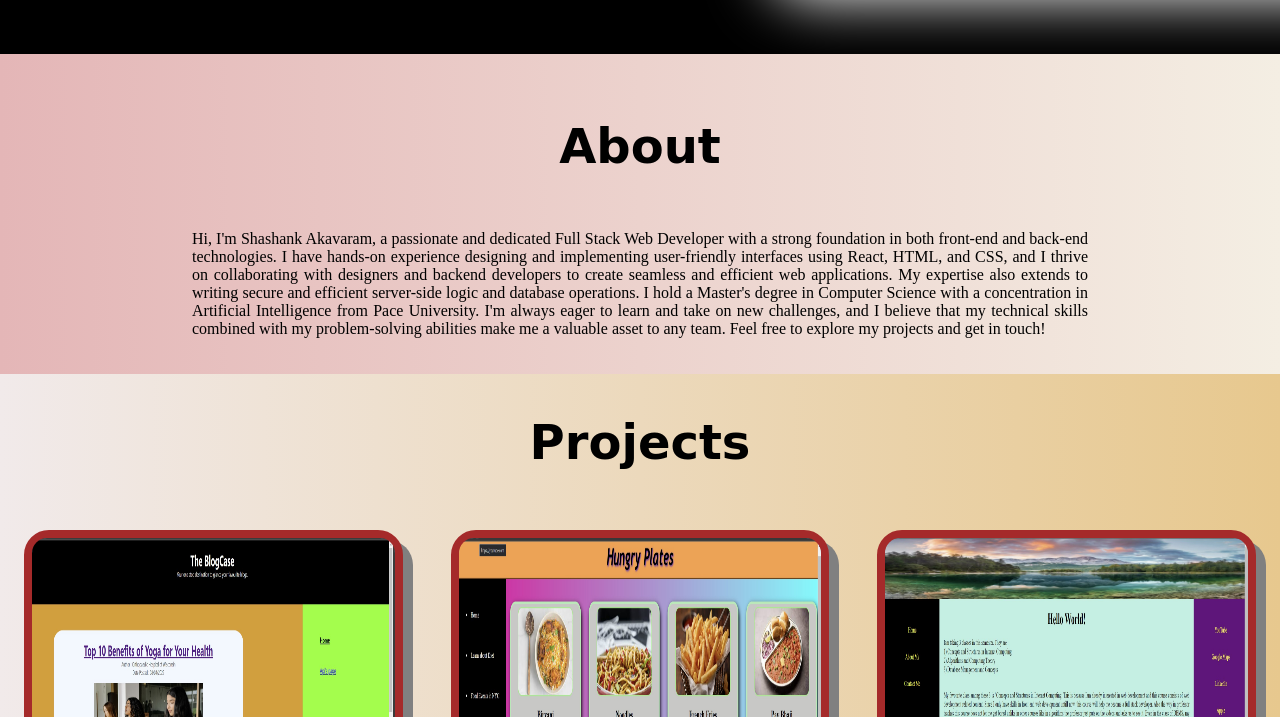
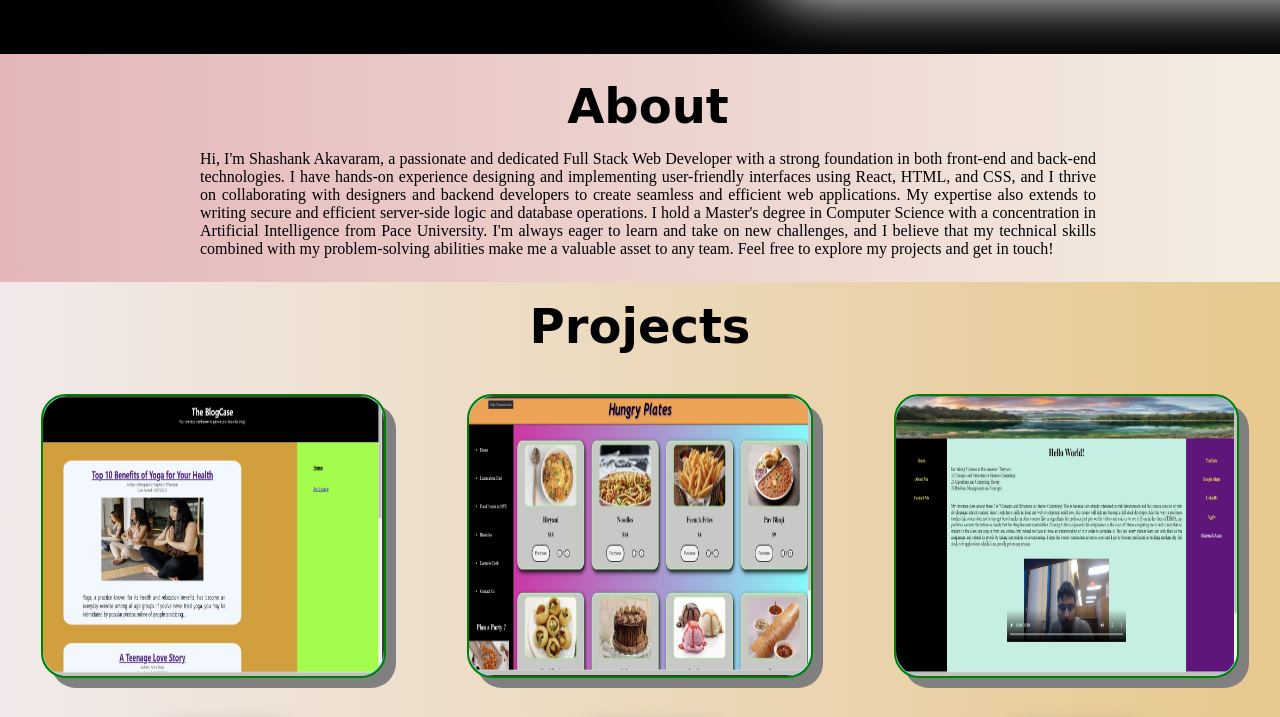
Before and after one commit to shashank-sde/Portfolio, a plain HTML site: page index.html in a window 1280 px wide. Shown: the part 746-1463 px from the top of the page. Drawn offline with Linux system fonts and the light colour scheme.

Commit message:
change first half css changes

```diff
--- a/index.css
+++ b/index.css
@@ -125,7 +125,8 @@ a:link {
 
 .aboutsection {
   width: 100vw;
-  height: 40vh;
+  height: max-content;
+  padding: 1vh;
   background: rgb(2, 0, 36);
   background: linear-gradient(
     90deg,
@@ -138,8 +139,8 @@ a:link {
 
 .abouthead {
   margin: 0;
-  padding-top: 8vh;
-  padding-bottom: 5vh;
+  padding-top: 2vh;
+  padding-bottom: 0vh;
   font-size: xxx-large;
 }
 
@@ -174,11 +175,11 @@ a:link {
 }
 
 .card {
-  width: 85%;
-  height: 50vh;
+  width: 80%;
+  height: 35vh;
   background-color: rgb(146, 212, 243);
   place-self: center;
-  border: 8px solid brown;
+  border: 2px solid green;
   border-radius: 25px;
   box-shadow: 10px 10px grey;
 }
@@ -221,13 +222,13 @@ a:link {
 .pic {
   width: 100%;
   height: 100%;
-  border-radius: 15px;
+  border-radius: 25px;
 }
 
 .projhead {
   margin-top: 0;
-  padding-top: 5vh;
-  padding-bottom: 2.5vh;
+  padding-top: 2vh;
+  padding-bottom: 0vh;
 }
 
 .servicessection {
@@ -346,20 +347,11 @@ footer {
     grid-column-end: 2;
   }
 
-  .card:hover {
-    width: 86%;
-    height: 51.5vh;
-    transition: width 0.5s, height 0.5s;
-    box-shadow: 15px 18px 15px rgb(129, 129, 11);
-  }
   .cardsection {
     display: grid;
     grid-template-columns: 1fr 1fr 1fr;
   }
   .visit:hover {
-    width: 43%;
-    height: 7vh;
-    transition: width 0.5s, height 0.5s;
     background-color: #82f882;
     box-shadow: 10px 10px 20px rgb(54, 93, 132);
   }
```
